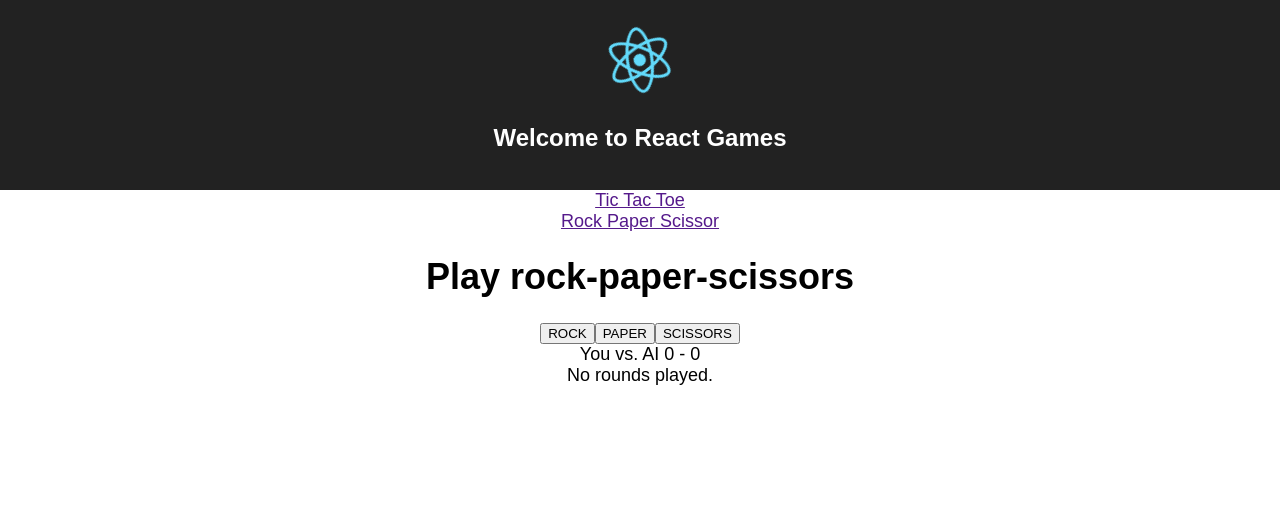
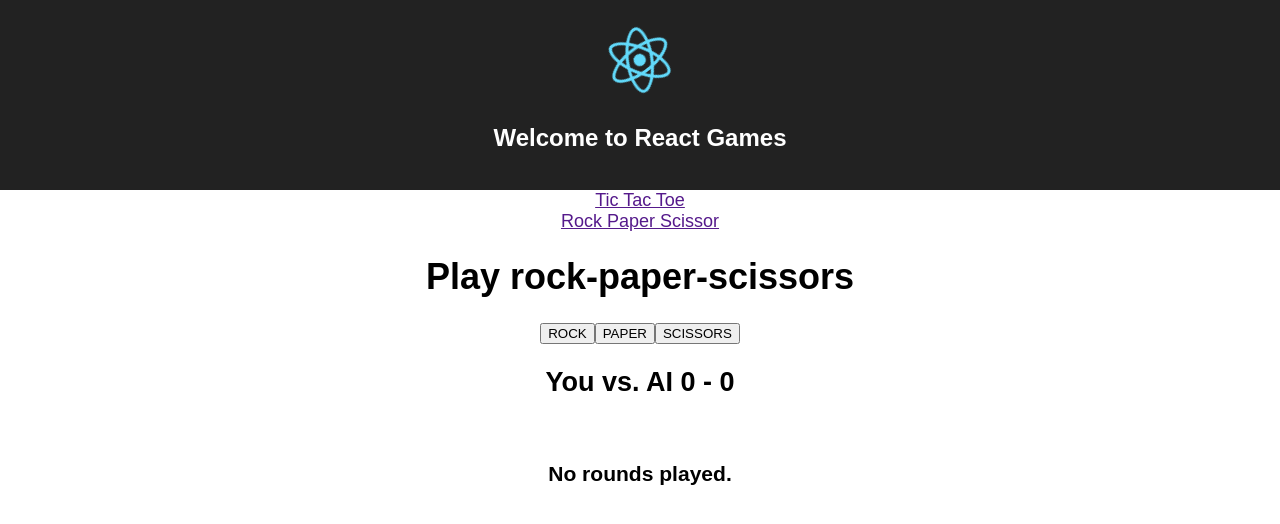
Before and after one commit to FummiTaksi/reactgames, a React (Create React App) app: page / in a window 1280 px wide. Both pictures are taken after a click on the link "Rock Paper Scissor". Shown: the top 524 px of the page. Built offline with nearby package versions, Linux system fonts and the light colour scheme.

Commit message:
little changes in front

```diff
--- a/src/RockPaperScissor/RockPaperScissor.js
+++ b/src/RockPaperScissor/RockPaperScissor.js
@@ -80,9 +80,9 @@ class RockPaperScissor extends React.Component {
        <Platform
         onClick={(i) => this.handleClick(i)}
        />
-       {this.state.score}
+       <h2>{this.state.score}</h2>
        <br></br>
-       {this.state.round}
+       <h3>{this.state.round}</h3>
        </div>
   )
  }
```
